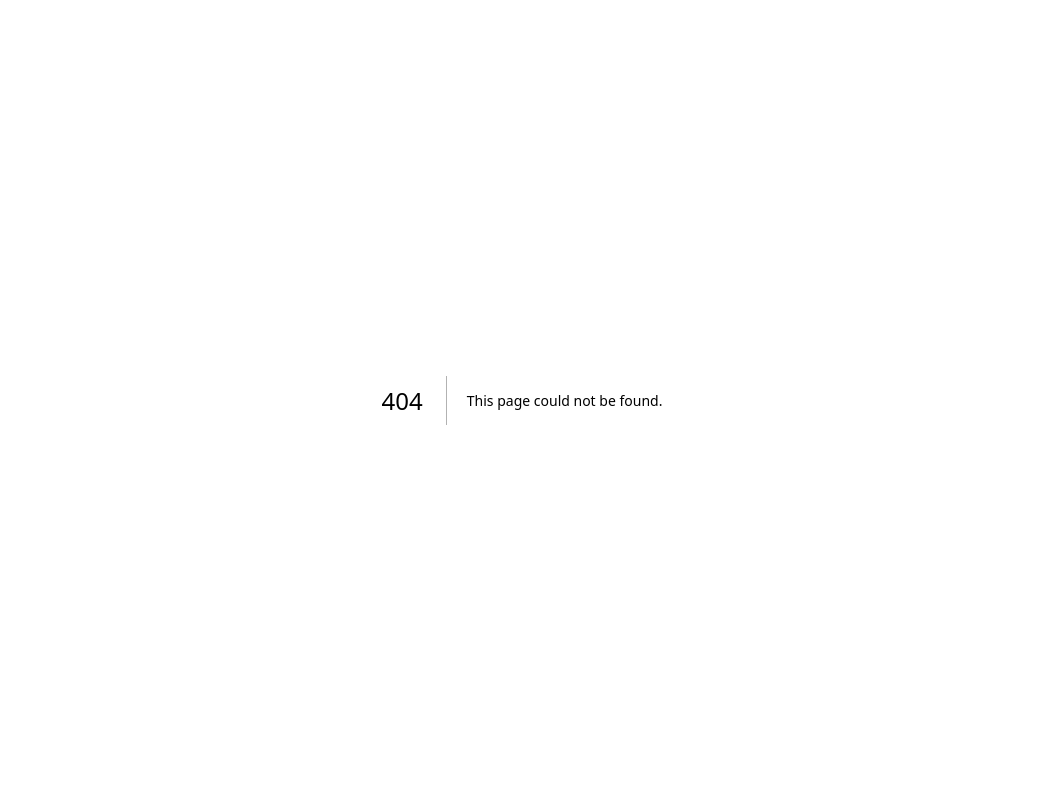
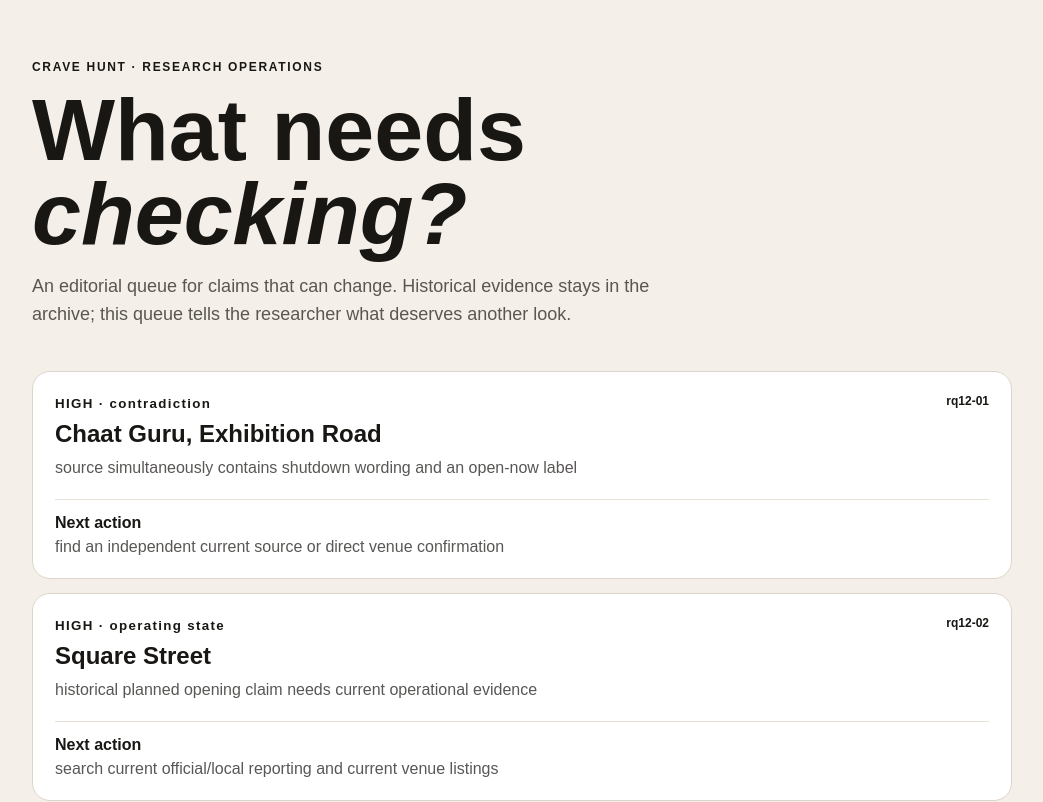
Before and after one commit to madebykraman/cravehuntpatna, a Next.js app: page /research in a window 1280 px wide. Before the commit this address had no page. Shown: the top 802 px of the page, without its empty margins (118-1161 px from the left). Built offline with nearby package versions, Linux system fonts and the light colour scheme; a web font is replaced by a local one.

Commit message:
ui: add research recheck queue surface

```diff
--- /dev/null
+++ b/app/research/page.tsx
@@ -0,0 +1,42 @@
+import queue from "../../data/recheck-queue-2026-09-24.json";
+
+export default function ResearchQueue() {
+  const priority = { high: "HIGH", medium: "MEDIUM", low: "LOW" } as const;
+
+  return (
+    <main style={{ minHeight: "100vh", padding: "48px 6vw", background: "#f4efe8", color: "#191714", fontFamily: "Arial, sans-serif" }}>
+      <header style={{ maxWidth: 980, margin: "0 auto 42px" }}>
+        <p style={{ letterSpacing: ".14em", fontSize: 12, fontWeight: 700 }}>CRAVE HUNT · RESEARCH OPERATIONS</p>
+        <h1 style={{ fontSize: "clamp(42px, 7vw, 88px)", lineHeight: .95, margin: "14px 0" }}>What needs<br /><em>checking?</em></h1>
+        <p style={{ maxWidth: 680, fontSize: 18, lineHeight: 1.55, opacity: .7 }}>
+          An editorial queue for claims that can change. Historical evidence stays in the archive; this queue tells the researcher what deserves another look.
+        </p>
+      </header>
+
+      <section style={{ maxWidth: 980, margin: "0 auto" }}>
+        <div style={{ display: "grid", gap: 14 }}>
+          {queue.items.map((item) => (
+            <article key={item.id} style={{ background: "#fff", border: "1px solid #ddd5ca", borderRadius: 18, padding: 22 }}>
+              <div style={{ display: "flex", justifyContent: "space-between", gap: 16, alignItems: "flex-start" }}>
+                <div>
+                  <small style={{ letterSpacing: ".1em", fontWeight: 700 }}>{priority[item.priority as keyof typeof priority]} · {item.type.replace("_", " ")}</small>
+                  <h2 style={{ margin: "8px 0", fontSize: 24 }}>{item.entity}</h2>
+                  <p style={{ margin: 0, lineHeight: 1.55, opacity: .72 }}>{item.reason}</p>
+                </div>
+                <span style={{ fontSize: 12, fontWeight: 700, whiteSpace: "nowrap" }}>{item.id}</span>
+              </div>
+              <div style={{ marginTop: 18, paddingTop: 14, borderTop: "1px solid #e8e1d8" }}>
+                <b>Next action</b>
+                <p style={{ margin: "6px 0 0", opacity: .72 }}>{item.next_action}</p>
+              </div>
+            </article>
+          ))}
+        </div>
+      </section>
+
+      <footer style={{ maxWidth: 980, margin: "42px auto 0", opacity: .55, fontSize: 13 }}>
+        Queue generated {queue.generated_at}. Community signals are not automatically facts. Contradictions are preserved rather than silently resolved.
+      </footer>
+    </main>
+  );
+}
```
